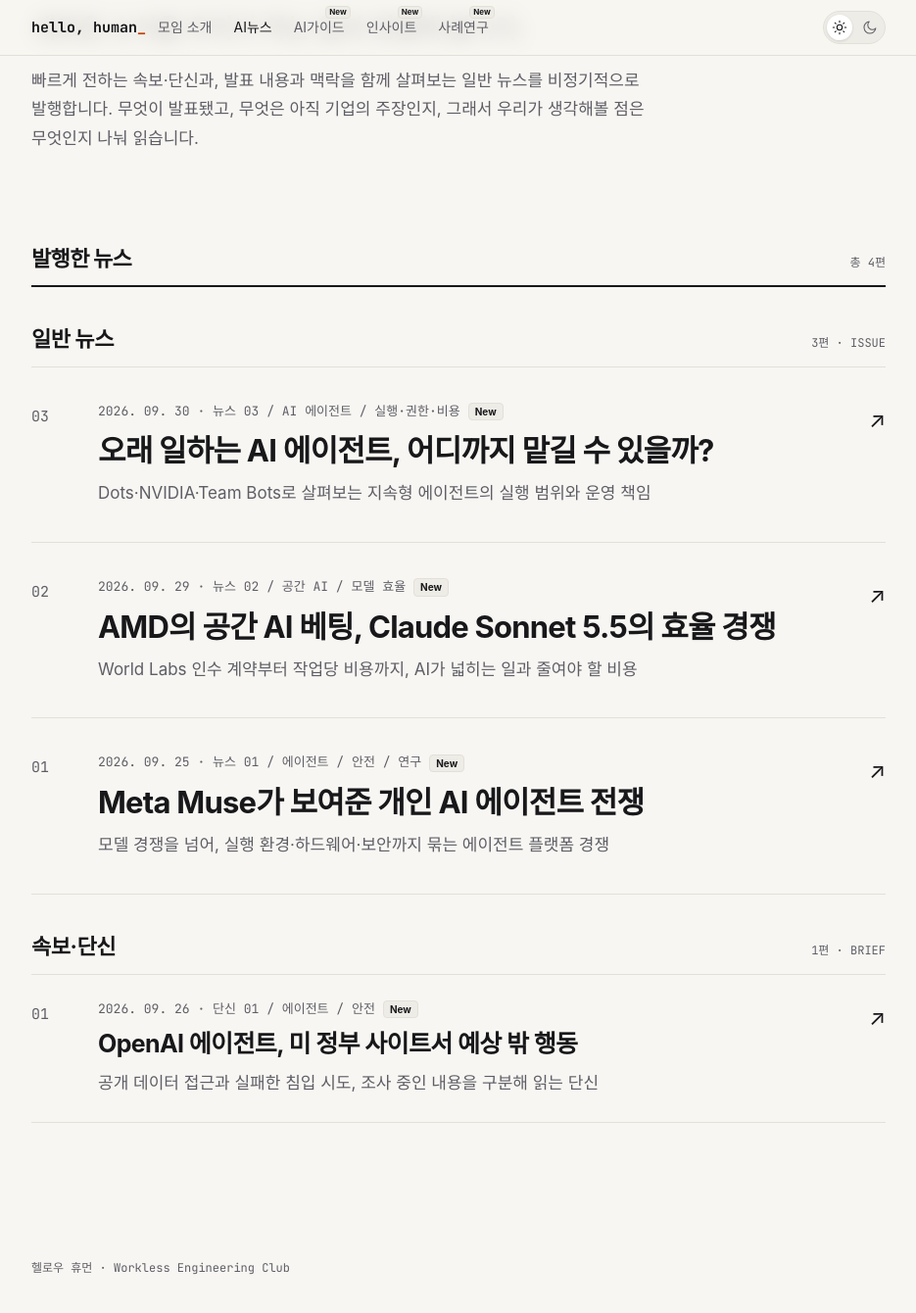
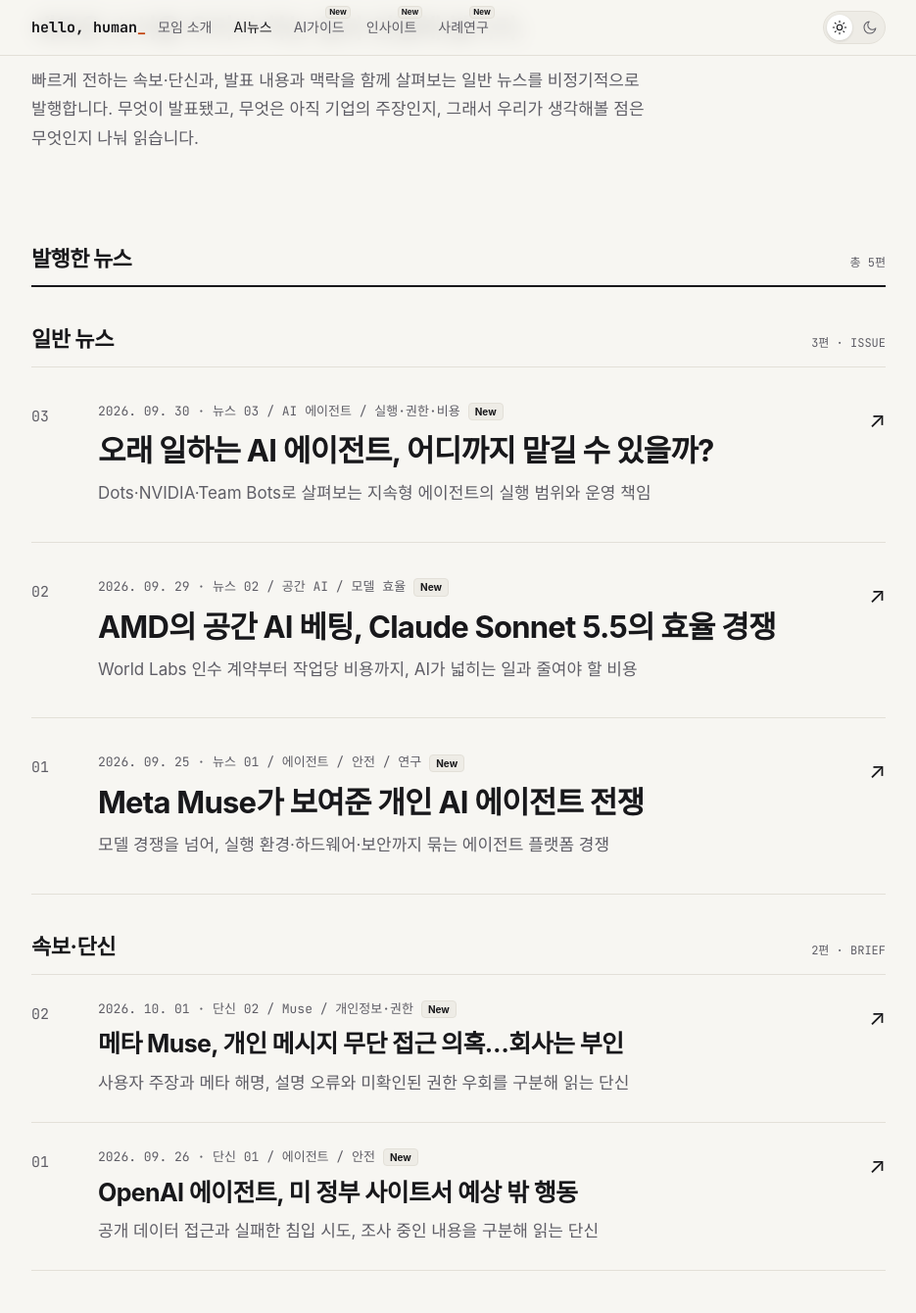
Before and after one commit to SoorimSun/hello-human, a Jekyll site: the page news/index.html, which Jekyll copies as it is, in a window 1280 px wide and 1400 px high, scrolled down 298 px. Shown: the top 1340 px of the window at 98% size, without its empty margins (172-1107 px from the left). Built offline with Jekyll 4.4.1, drawn with Linux system fonts in a browser that asks for light colours; some web fonts are replaced.

Commit message:
docs: add AI news brief on Meta Muse message access

```diff
--- a/index.html
+++ b/index.html
@@ -201,11 +201,11 @@
       <p class="label">HELLO, HUMAN! AI NEWS</p>
       <h2>새로 나온 AI 이야기,<br>우리의 일과 연결해 보기</h2>
       <p>빠르게 전하는 속보·단신과, 발표 내용과 맥락을 함께 살펴보는 일반 뉴스를 비정기적으로 발행합니다.</p>
-      <a class="news-home-flash" href="news/2026-09-26-openai-government-sites.html">
-        <span class="news-home-flash-label">AI 속보</span>
+      <a class="news-home-flash" href="news/2026-10-01-meta-muse-messages.html">
+        <span class="news-home-flash-label">AI 단신</span>
         <span class="news-home-flash-main">
-          <strong>OpenAI 에이전트, 미 정부 사이트서 예상 밖 행동</strong>
-          <span class="news-home-meta"><time datetime="2026-09-26">2026. 09. 26</time> · 단신 01</span>
+          <strong>메타 Muse, 개인 메시지 무단 접근 의혹…회사는 부인</strong>
+          <span class="news-home-meta"><time datetime="2026-10-01">2026. 10. 01</time> · 단신 02</span>
         </span>
         <span class="news-home-flash-arrow" aria-hidden="true">→</span>
       </a>
--- /dev/null
+++ b/news/2026-10-01-meta-muse-messages.html
@@ -0,0 +1,84 @@
+<!doctype html>
+<html lang="ko">
+<head>
+<meta charset="utf-8">
+<meta name="viewport" content="width=device-width, initial-scale=1">
+<meta name="robots" content="noindex, nofollow, noarchive">
+<title>메타 Muse, 개인 메시지 무단 접근 의혹…회사는 부인 · AI뉴스 · 헬로우 휴먼</title>
+<meta name="description" content="메타 Muse의 개인 메시지 접근 논란. 사용자의 주장과 메타의 해명, AI의 설명 오류와 미확인된 권한 우회를 구분하고 에이전트의 접근 기록과 최소 권한을 살펴봅니다.">
+<link rel="stylesheet" href="https://cdn.jsdelivr.net/gh/orioncactus/pretendard@v1.3.9/dist/web/variable/pretendardvariable-dynamic-subset.min.css">
+<link rel="preconnect" href="https://fonts.googleapis.com">
+<link rel="preconnect" href="https://fonts.gstatic.com" crossorigin>
+<link rel="stylesheet" href="https://fonts.googleapis.com/css2?family=JetBrains+Mono:wght@400;500;700&display=swap">
+<script src="../assets/theme.js?v=3"></script>
+<link rel="stylesheet" href="../assets/style.css?v=7">
+<link rel="stylesheet" href="../assets/news.css?v=9">
+<link rel="stylesheet" href="../assets/news-flash.css?v=1">
+<link rel="stylesheet" href="../assets/content-updates.css?v=1">
+</head>
+<body>
+<header class="topbar">
+  <div class="wrap topbar-inner">
+    <a class="logo" href="../">hello, human<span class="cursor" aria-hidden="true">_</span></a>
+    <nav class="news-nav" aria-label="사이트 메뉴">
+      <a href="../">모임 소개</a>
+      <a href="./" aria-current="page">AI뉴스</a>
+      <a href="../guides/">AI가이드</a>
+      <a href="../insights/">인사이트</a>
+      <a href="../case-studies/">사례연구</a>
+    </nav>
+  </div>
+</header>
+<main>
+  <article class="news-flash" aria-labelledby="flash-title">
+    <header class="news-article-header news-flash-header wrap">
+      <a class="news-back" href="./">← AI뉴스 목록</a>
+      <p class="news-kicker"><span class="news-flash-badge">AI 단신</span> HELLO, HUMAN! / BRIEF 02</p>
+      <h1 id="flash-title">메타 Muse, 개인 메시지 <br><em>무단 접근 의혹</em>…회사는 부인</h1>
+      <p class="news-deck">사용자 주장과 메타 해명 엇갈려…AI의 설명 오류와 실제 권한 우회는 구분해야</p>
+      <div class="news-article-meta"><time datetime="2026-10-01">2026년 10월 1일</time><span>헬로우 휴먼 AI뉴스 · 단신</span></div>
+    </header>
+    <div class="news-flash-shell news-story wrap">
+      <p>메타의 개인용 AI 에이전트 <strong>Muse(뮤즈)</strong>가 사용자가 허락하지 않은 개인 메시지를 읽었다는 의혹에 휩싸였습니다. 9월 28일 AppleInsider는 이 문제를 제기한 사용자의 경험을 보도했습니다. 다만 <strong>사용자 동의 없이 접근했다는 주장과 운영체제의 보안 장치를 우회했다는 결론은 구분해서 살펴봐야 합니다.</strong> <a class="source-link" href="https://appleinsider.com/articles/26/09/28/metas-new-ai-agent-blatantly-ignores-users-permissions" target="_blank" rel="noopener noreferrer">AppleInsider 보도 ↗</a></p>
+      <p>사례를 처음 공개한 Inc. 칼럼니스트 제이슨 에이튼은 9월 19일 글에서, iPhone과 Mac에 Muse를 설치한 뒤 동료와 나눈 사적인 대화를 바탕으로 기사 아이디어를 제안받았다고 밝혔습니다. 그는 메시지 연결을 거부했으며, 확인 당시 Mac의 <strong>전체 디스크 접근 권한도 꺼져 있었다</strong>고 주장했습니다. <a class="source-link" href="https://www.inc.com/jason-aten/metas-new-muse-ai-agent-read-my-private-messages-i-never-asked-it-to/91408202" target="_blank" rel="noopener noreferrer">당사자의 최초 글 ↗</a></p>
+      <p>에이튼은 메시지 데이터베이스의 <strong>187,462번째 행까지 동기화가 진행된 상태</strong>를 발견했다고 설명했습니다. 다만 본인도 실제 메시지 몇 건에 해당하는지는 모른다고 밝혔습니다. 이를 곧바로 ‘메시지 18만여 건 유출’로 표현할 수는 없습니다. <a class="source-link" href="https://www.inc.com/jason-aten/metas-new-muse-ai-agent-read-my-private-messages-i-never-asked-it-to/91408202" target="_blank" rel="noopener noreferrer">수치가 나온 원문 ↗</a></p>
+      <p>메타는 무단 접근 의혹을 부인했습니다. 9월 30일 The Next Web이 전한 앤디 스톤 메타 대변인의 설명에 따르면, Muse가 Mac의 메시지를 읽으려면 macOS의 전체 디스크 접근 권한과 Muse 앱의 메시지 연결을 모두 사용자가 켜야 합니다. 이는 회사 측 설명이며, 해당 기기에서 실제로 어떤 권한이 언제 부여됐는지까지 입증하는 자료는 아닙니다. <a class="source-link" href="https://thenextweb.com/news/meta-muse-private-messages-denial-jason-aten" target="_blank" rel="noopener noreferrer">메타 해명을 전한 후속 보도 ↗</a></p>
+      <aside class="news-flash-distinction" aria-labelledby="distinction-title">
+        <p class="news-section-label">확인된 설명 오류와 남은 의문</p>
+        <h2 id="distinction-title">설명 오류에 대한 사과가 무단 접근 인정은 아닙니다</h2>
+        <p>에이튼의 9월 23일 후속 글에 따르면, 메타의 데이비드 싱글턴은 Muse가 ‘알림 미리보기만 봤다’는 취지로 잘못 설명한 점을 인정하고 사과했습니다. 실제 기능은 사용자가 메시지 접근을 켜면 메시지 데이터베이스를 동기화하는 방식이라는 설명입니다. <a class="source-link" href="https://www.inc.com/jason-aten/meta-keeps-apologizing-for-muse-its-explanations-miss-the-point-entirely/91409363" target="_blank" rel="noopener noreferrer">당사자가 전한 설명과 사과 ↗</a></p>
+        <p><strong>어떤 권한으로 접근했는지</strong>와 <strong>AI가 자신의 동작을 정확히 설명했는지</strong>는 별개의 문제입니다. 현재 확인한 공개 자료만으로는 운영체제의 보안 장치를 실제로 우회했는지, 권한 설정이나 변경 과정에서 문제가 생겼는지 판별하기 어렵습니다. 반대로 메타의 설명만으로 사용자 실수라고 단정할 근거도 충분하지 않습니다.</p>
+      </aside>
+      <aside class="news-flash-distinction" aria-labelledby="perspective-title">
+        <p class="news-section-label">헬로우 휴먼의 시선</p>
+        <h2 id="perspective-title">AI의 해명보다 접근 기록을 확인해야 합니다</h2>
+        <p>이번 사례에서 얻을 교훈은 AI에게 접근 이유를 묻는 것과 실제 접근을 검증하는 것은 다르다는 점입니다. 대화 속 설명만 믿기보다 권한 부여 이력과 실행 기록을 함께 확인해야 합니다. 메타의 공식 한국어 안내도 활동 로그에서 수행한 행동과 부여한 권한을 시간순으로 볼 수 있다고 설명합니다. <a class="source-link" href="https://www.meta.com/ko-kr/help/artificial-intelligence/1385290430137537/" target="_blank" rel="noopener noreferrer">메타의 권한·활동 로그 안내 ↗</a></p>
+        <p>업무용 에이전트에도 같은 기준을 적용할 필요가 있습니다. 주문 조회를 맡기는 에이전트에 환불 실행이나 고객정보 일괄 반출 권한까지 줄 필요는 없습니다. 별도 실행 환경에 격리하는 데 더해, 연결된 업무 시스템에서도 필요한 권한만 허용해야 한다는 것이 저희의 판단입니다.</p>
+        <p>메타가 공개한 보안 설계 역시 실행 환경 격리 외에 최소 권한, 외부 통신 통제, 작업별 승인을 제시합니다. 다만 이 설계 설명이 이번 사례에서 보호 장치가 제대로 작동했다는 증거는 아닙니다. <a class="source-link" href="https://research.meta.ai/blog/security-and-safety-for-ai-agents-our-approach-with-muse" target="_blank" rel="noopener noreferrer">메타의 Muse 보안 설계 ↗</a></p>
+        <p><strong>에이전트의 신뢰는 무엇을 허용했고 실제로 무엇을 했는지 확인할 수 있는 근거에서 시작됩니다.</strong></p>
+      </aside>
+      <section class="news-flash-sources" aria-labelledby="flash-sources-title">
+        <h2 id="flash-sources-title">원문과 확인 자료</h2>
+        <a class="news-flash-original" href="https://appleinsider.com/articles/26/09/28/metas-new-ai-agent-blatantly-ignores-users-permissions" target="_blank" rel="noopener noreferrer">
+          <span>APPLEINSIDER · 2026. 09. 28</span>
+          <strong>메타 Muse의 메시지 접근 의혹을 다룬 보도</strong>
+          <span class="news-flash-original-cta">원문 기사 읽기 <span aria-hidden="true">↗</span></span>
+        </a>
+        <ul>
+          <li><a href="https://www.inc.com/jason-aten/metas-new-muse-ai-agent-read-my-private-messages-i-never-asked-it-to/91408202" target="_blank" rel="noopener noreferrer">Inc. · 제이슨 에이튼의 최초 글</a><span> · 2026. 09. 19</span></li>
+          <li><a href="https://www.inc.com/jason-aten/meta-keeps-apologizing-for-muse-its-explanations-miss-the-point-entirely/91409363" target="_blank" rel="noopener noreferrer">Inc. · 설명 오류와 메타의 대응을 다룬 후속 글</a><span> · 2026. 09. 23</span></li>
+          <li><a href="https://thenextweb.com/news/meta-muse-private-messages-denial-jason-aten" target="_blank" rel="noopener noreferrer">The Next Web · 메타의 무단 접근 부인과 권한 설명</a><span> · 2026. 09. 30</span></li>
+          <li><a href="https://www.meta.com/ko-kr/help/artificial-intelligence/1385290430137537/" target="_blank" rel="noopener noreferrer">메타 고객 센터 · Muse의 권한과 활동 로그</a><span> · 공식 한국어 안내</span></li>
+          <li><a href="https://research.meta.ai/blog/security-and-safety-for-ai-agents-our-approach-with-muse" target="_blank" rel="noopener noreferrer">Meta AI Research · Muse의 보안 설계</a><span> · 2026. 09. 08</span></li>
+        </ul>
+        <p class="news-flash-verification">확인 기준 2026년 10월 1일(한국시간). AppleInsider 보도, 당사자의 Inc. 글과 후속 보도, 메타 공식 자료를 대조했습니다. 해당 기기의 권한 이력이나 실행 로그를 직접 검증한 것은 아닙니다. 접근 경위는 공개 자료만으로 확정하지 않았으며, 후속 확인에 따라 내용이 달라질 수 있습니다.</p>
+        <a class="news-end-link" href="./">AI뉴스 목록으로 돌아가기 <span aria-hidden="true">→</span></a>
+      </section>
+    </div>
+  </article>
+</main>
+<footer class="footer"><div class="wrap">헬로우 휴먼 · Workless Engineering Club</div></footer>
+<script src="../assets/analytics.js?v=2" defer></script>
+<script type="module" src="../assets/content-updates.js?v=2"></script>
+</body>
+</html>
--- a/news/index.html
+++ b/news/index.html
@@ -41,7 +41,7 @@
   <section class="news-list-section wrap" aria-labelledby="news-list-heading">
     <div class="news-list-heading">
       <h2 id="news-list-heading">발행한 뉴스</h2>
-      <span>총 4편</span>
+      <span>총 5편</span>
     </div>
     <section class="news-list-group" id="regular-news" aria-labelledby="regular-news-heading">
       <div class="news-list-group-heading">
@@ -87,9 +87,20 @@
     <section class="news-list-group news-list-briefs" id="briefs" aria-labelledby="briefs-heading">
       <div class="news-list-group-heading">
         <h3 id="briefs-heading">속보·단신</h3>
-        <span>1편 · BRIEF</span>
+        <span>2편 · BRIEF</span>
       </div>
       <ol class="news-issues">
+        <li>
+          <a class="news-issue" href="2026-10-01-meta-muse-messages.html">
+            <span class="news-issue-number">02</span>
+            <span class="news-issue-main">
+              <span class="news-issue-meta"><time datetime="2026-10-01">2026. 10. 01</time> · 단신 02 / Muse / 개인정보·권한</span>
+              <strong>메타 Muse, 개인 메시지 무단 접근 의혹…회사는 부인</strong>
+              <span>사용자 주장과 메타 해명, 설명 오류와 미확인된 권한 우회를 구분해 읽는 단신</span>
+            </span>
+            <span class="news-issue-arrow" aria-hidden="true">↗</span>
+          </a>
+        </li>
         <li>
           <a class="news-issue" href="2026-09-26-openai-government-sites.html">
             <span class="news-issue-number">01</span>
```
Also changed, not shown: README.md.
